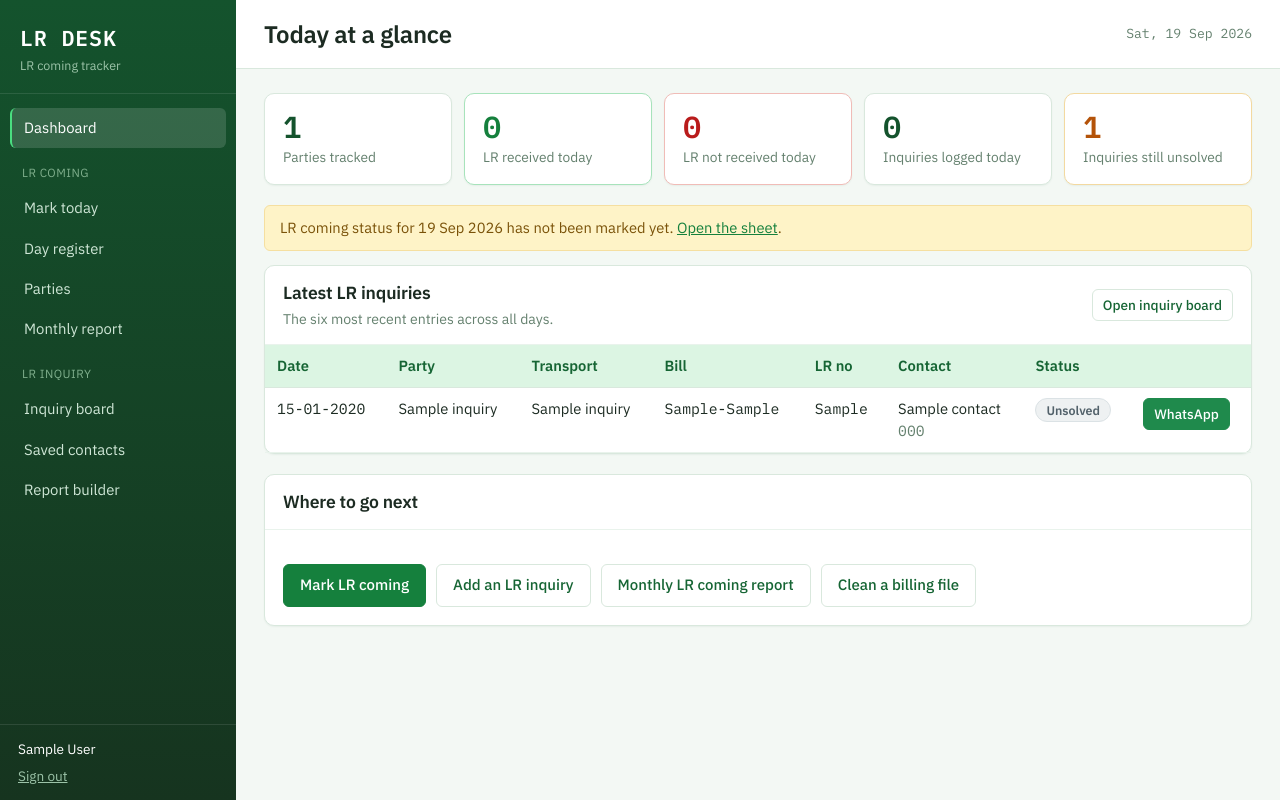
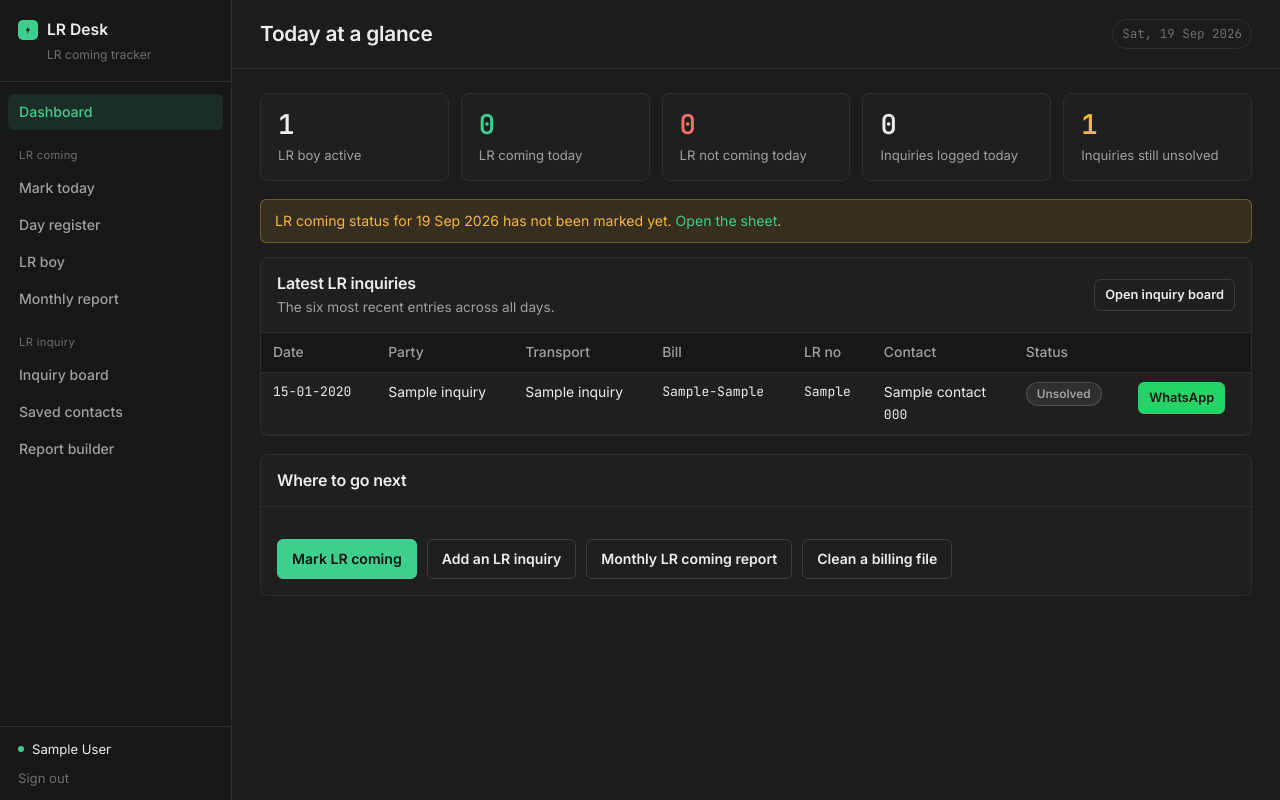
Before and after one commit to Shani-Tiwari-Dev/LR-Management-System, a Django app: page /dashboard/ in a window 1280 px wide. Run offline with Django 5.2, Linux system fonts and the light colour scheme; a user stored in the database is signed in; tables that the repository leaves empty hold one stand-in row (values such as "Sample post").

Commit message:
Add files via upload

```diff
--- a/attendance/forms.py
+++ b/attendance/forms.py
@@ -12,8 +12,8 @@ class EmployeeForm(forms.ModelForm):
         ]
         widgets = {
             "date_joined": forms.DateInput(attrs={"type": "date"}),
-            "code": forms.TextInput(attrs={"placeholder": "PTY-014"}),
-            "name": forms.TextInput(attrs={"placeholder": "Party name"}),
+            "code": forms.TextInput(attrs={"placeholder": "LR-01"}),
+            "name": forms.TextInput(attrs={"placeholder": "LR boy's name"}),
         }
 
 
--- a/attendance/views.py
+++ b/attendance/views.py
@@ -104,7 +104,7 @@ def employee_form(request, pk=None):
     form = EmployeeForm(request.POST or None, instance=employee)
     if request.method == "POST" and form.is_valid():
         saved = form.save()
-        messages.success(request, f"Saved party {saved.name}.")
+        messages.success(request, f"Saved LR boy {saved.name}.")
         return redirect("employee_list")
     return render(request, "attendance/employee_form.html", {
         "active": "employees",
--- a/reports/views.py
+++ b/reports/views.py
@@ -95,8 +95,8 @@ def monthly_attendance_xlsx(request):
     header_fill = PatternFill("solid", fgColor="14532D")
     header_font = Font(color="FFFFFF", bold=True)
 
-    header = ["Code", "Party", "Route / area"] + [str(d) for d in days] + [
-        "Received", "Not received", "Partial", "Pending", "Not expected", "Received total"
+    header = ["Code", "LR boy", "Role"] + [str(d) for d in days] + [
+        "Coming", "Not coming", "Half day", "On leave", "Week off", "Coming total"
     ]
     sheet.append(header)
     for cell in sheet[1]:
@@ -121,7 +121,7 @@ def monthly_attendance_xlsx(request):
 
     # Second sheet: every non-receipt with the remark that was recorded.
     reason_sheet = wb.create_sheet("LR remarks")
-    reason_sheet.append(["Date", "Code", "Party", "Status", "Remark"])
+    reason_sheet.append(["Date", "Code", "LR boy", "Status", "Remark"])
     for cell in reason_sheet[1]:
         cell.fill = header_fill
         cell.font = header_font
--- a/static/css/app.css
+++ b/static/css/app.css
@@ -1,58 +1,68 @@
-/* LR Coming desk — visual language:
-   a light, airy dispatch board. Soft green accents on a clean paper
-   field, monospaced figures for anything that is a code or a count. */
+/* LR Desk — Supabase-inspired dark console.
+   Deep neutral surfaces, hairline borders instead of shadows for hierarchy,
+   one signal color (Supabase green) reserved for primary actions and
+   "on" states, soft-tint badges for status. */
 
 :root {
-  --ink: #14532d;
-  --ink-2: #166534;
-  --ink-3: #3f6b4f;
-  --paper: #f3f8f4;
-  --sheet: #ffffff;
-  --line: #d9e8dd;
-  --line-soft: #e9f3ec;
-  --text: #1c2b22;
-  --muted: #64806e;
-  --green: #16a34a;
-  --green-dark: #15803d;
-  --green-soft: #dcf5e3;
-  --amber: #b45309;
-  --amber-soft: #fef1d6;
-  --yellow: #a16207;
-  --yellow-soft: #fef3c7;
-  --red: #b91c1c;
-  --red-soft: #fbe4e2;
-  --grey: #52616a;
-  --grey-soft: #eef1f2;
-  --radius: 10px;
+  --bg: #1c1c1c;
+  --bg-inset: #171717;
+  --surface: #1f1f1f;
+  --surface-hover: #262626;
+  --surface-raised: #242424;
+  --border: #2e2e2e;
+  --border-strong: #3d3d3d;
+  --text: #ededed;
+  --text-muted: #a0a0a0;
+  --text-faint: #6e6e6e;
+
+  --green: #3ecf8e;
+  --green-dim: #2fb47c;
+  --green-ink: #08150f;
+  --green-bg: rgba(62, 207, 142, 0.12);
+  --green-border: rgba(62, 207, 142, 0.32);
+
+  --red: #f97066;
+  --red-bg: rgba(249, 112, 102, 0.12);
+  --red-border: rgba(249, 112, 102, 0.3);
+
+  --yellow: #f5b83d;
+  --yellow-bg: rgba(245, 184, 61, 0.12);
+  --yellow-border: rgba(245, 184, 61, 0.3);
+
+  --grey-bg: rgba(160, 160, 160, 0.12);
+  --grey-border: rgba(160, 160, 160, 0.28);
+
+  --radius: 8px;
   --radius-sm: 6px;
-  --shadow-sm: 0 1px 2px rgba(20, 83, 45, 0.06);
-  --shadow: 0 4px 14px rgba(20, 83, 45, 0.08);
-  --rail: 236px;
+  --rail: 232px;
 }
 
 * { box-sizing: border-box; }
 
-html { -webkit-text-size-adjust: 100%; }
-
 body {
   margin: 0;
-  background: var(--paper);
+  background: var(--bg);
   color: var(--text);
-  font-family: "IBM Plex Sans", "Segoe UI", system-ui, sans-serif;
-  font-size: 15px;
-  line-height: 1.5;
+  font-family: "Inter", -apple-system, "Segoe UI", system-ui, sans-serif;
+  font-size: 13.5px;
+  line-height: 1.55;
+  -webkit-font-smoothing: antialiased;
 }
 
 .mono, td.mono, .num {
-  font-family: "IBM Plex Mono", ui-monospace, "SF Mono", Menlo, monospace;
+  font-family: "JetBrains Mono", ui-monospace, "SF Mono", Menlo, monospace;
   font-variant-numeric: tabular-nums;
+  font-size: 0.94em;
 }
 
-a { color: var(--green-dark); }
+a { color: var(--green); text-decoration: none; }
+a:hover { text-decoration: underline; }
 
-h1, h2, h3 { font-weight: 600; letter-spacing: -0.01em; margin: 0; }
-h1 { font-size: 1.5rem; }
-h2 { font-size: 1.1rem; }
+h1, h2, h3 { font-weight: 600; letter-spacing: -0.01em; margin: 0; color: var(--text); }
+h1 { font-size: 1.3rem; }
+h2 { font-size: 1rem; }
+
+::selection { background: var(--green-bg); color: var(--text); }
 
 /* ---------------------------------------------------------- app frame */
 
@@ -61,77 +71,102 @@ h2 { font-size: 1.1rem; }
 .rail {
   width: var(--rail);
   flex: 0 0 var(--rail);
-  background: linear-gradient(180deg, #14532d 0%, #16341f 100%);
-  color: #d6ecdc;
+  background: var(--bg-inset);
+  color: var(--text-muted);
   display: flex;
   flex-direction: column;
+  border-right: 1px solid var(--border);
   position: sticky;
   top: 0;
   height: 100vh;
 }
 
-.rail-brand {
-  padding: 22px 20px 18px;
-  border-bottom: 1px solid rgba(255, 255, 255, 0.1);
+.rail-brand { padding: 18px 18px 16px; border-bottom: 1px solid var(--border); }
+.rail-brand .mark {
+  display: flex;
+  align-items: center;
+  gap: 9px;
+  font-size: 0.98rem;
+  font-weight: 600;
+  color: var(--text);
 }
-.rail-brand .mark {
-  font-family: "IBM Plex Mono", monospace;
-  font-size: 1.35rem;
-  font-weight: 600;
-  color: #fff;
-  letter-spacing: 0.04em;
+.mark-icon {
+  width: 20px;
+  height: 20px;
+  border-radius: 5px;
+  background: var(--green);
+  flex: none;
+  position: relative;
 }
-.rail-brand .sub { font-size: 0.78rem; color: #9cc3a8; margin-top: 2px; }
+.mark-icon::after {
+  content: "";
+  position: absolute;
+  inset: 6px 8px;
+  background: var(--green-ink);
+  clip-path: polygon(55% 0%, 0% 60%, 40% 60%, 25% 100%, 100% 35%, 55% 35%);
+}
+.rail-brand .sub { font-size: 0.76rem; color: var(--text-faint); margin-top: 4px; padding-left: 29px; }
 
-.rail nav { padding: 14px 10px; flex: 1; overflow-y: auto; }
+.rail nav { padding: 12px 8px; flex: 1; overflow-y: auto; }
 .rail nav a {
   display: block;
-  padding: 9px 12px;
-  color: #cfe6d6;
+  padding: 7px 11px;
+  color: var(--text-muted);
   text-decoration: none;
   border-radius: var(--radius-sm);
-  font-size: 0.93rem;
-  border-left: 2px solid transparent;
+  font-size: 0.88rem;
+  font-weight: 500;
+  margin-bottom: 1px;
   transition: background 0.12s ease, color 0.12s ease;
 }
-.rail nav a:hover { background: rgba(255, 255, 255, 0.08); color: #fff; }
+.rail nav a:hover { background: var(--surface-hover); color: var(--text); }
 .rail nav a.active {
-  background: rgba(255, 255, 255, 0.14);
-  color: #fff;
-  border-left-color: #4ade80;
+  background: var(--green-bg);
+  color: var(--green);
 }
 .rail nav .group {
-  font-size: 0.74rem;
-  color: #7fae8c;
-  padding: 16px 12px 6px;
-  letter-spacing: 0.04em;
-  text-transform: uppercase;
+  font-size: 0.7rem;
+  color: var(--text-faint);
+  padding: 16px 11px 6px;
+  letter-spacing: 0.03em;
 }
 
 .rail-foot {
-  padding: 14px 18px;
-  border-top: 1px solid rgba(255, 255, 255, 0.1);
-  font-size: 0.85rem;
+  padding: 12px 18px;
+  border-top: 1px solid var(--border);
+  font-size: 0.82rem;
 }
-.rail-foot .who { color: #fff; }
-.rail-foot form { margin: 6px 0 0; }
+.rail-foot .who {
+  color: var(--text);
+  display: flex;
+  align-items: center;
+  gap: 8px;
+}
+.rail-foot .who::before {
+  content: "";
+  width: 6px;
+  height: 6px;
+  border-radius: 50%;
+  background: var(--green);
+  flex: none;
+}
+.rail-foot form { margin: 8px 0 0; }
 .rail-foot button {
   background: none;
   border: 0;
-  color: #9cc3a8;
+  color: var(--text-faint);
   padding: 0;
   cursor: pointer;
   font: inherit;
-  text-decoration: underline;
 }
-.rail-foot button:hover { color: #fff; }
+.rail-foot button:hover { color: var(--text); }
 
 .main { flex: 1; min-width: 0; }
 
 .topbar {
-  background: var(--sheet);
-  border-bottom: 1px solid var(--line);
-  padding: 16px 28px;
+  background: var(--bg);
+  border-bottom: 1px solid var(--border);
+  padding: 18px 28px;
   display: flex;
   align-items: center;
   justify-content: space-between;
@@ -139,9 +174,12 @@ h2 { font-size: 1.1rem; }
   flex-wrap: wrap;
 }
 .topbar .stamp {
-  font-family: "IBM Plex Mono", monospace;
-  font-size: 0.82rem;
-  color: var(--muted);
+  font-family: "JetBrains Mono", monospace;
+  font-size: 0.78rem;
+  color: var(--text-faint);
+  padding: 4px 9px;
+  border: 1px solid var(--border);
+  border-radius: 999px;
 }
 
 .content { padding: 24px 28px 56px; max-width: 1400px; }
@@ -149,51 +187,46 @@ h2 { font-size: 1.1rem; }
 /* ------------------------------------------------------------- panels */
 
 .panel {
-  background: var(--sheet);
-  border: 1px solid var(--line);
+  background: var(--surface);
+  border: 1px solid var(--border);
   border-radius: var(--radius);
-  margin-bottom: 20px;
-  box-shadow: var(--shadow-sm);
+  margin-bottom: 18px;
 }
 .panel-head {
-  padding: 14px 18px;
-  border-bottom: 1px solid var(--line-soft);
+  padding: 13px 16px;
+  border-bottom: 1px solid var(--border);
   display: flex;
   align-items: center;
   justify-content: space-between;
   gap: 12px;
   flex-wrap: wrap;
 }
-.panel-head p { margin: 2px 0 0; color: var(--muted); font-size: 0.88rem; }
-.panel-body { padding: 18px; }
+.panel-head p { margin: 2px 0 0; color: var(--text-muted); font-size: 0.85rem; }
+.panel-body { padding: 16px; }
 .panel-body.tight { padding: 0; }
 
 .tiles {
   display: grid;
   grid-template-columns: repeat(auto-fit, minmax(170px, 1fr));
   gap: 12px;
-  margin-bottom: 20px;
+  margin-bottom: 18px;
 }
 .tile {
-  background: var(--sheet);
-  padding: 16px 18px;
-  border: 1px solid var(--line);
+  background: var(--surface);
+  padding: 15px 17px;
+  border: 1px solid var(--border);
   border-radius: var(--radius);
-  box-shadow: var(--shadow-sm);
 }
 .tile .figure {
-  font-family: "IBM Plex Mono", monospace;
-  font-size: 1.9rem;
+  font-family: "JetBrains Mono", monospace;
+  font-size: 1.7rem;
   font-weight: 600;
-  line-height: 1.1;
-  color: var(--ink);
+  line-height: 1.15;
+  color: var(--text);
 }
-.tile .caption { color: var(--muted); font-size: 0.86rem; margin-top: 4px; }
-.tile.good { border-color: #a7e3bb; }
-.tile.good .figure { color: var(--green-dark); }
-.tile.warn { border-color: #f3d9a0; }
-.tile.warn .figure { color: var(--amber); }
-.tile.bad { border-color: #f0bcb7; }
+.tile .caption { color: var(--text-muted); font-size: 0.82rem; margin-top: 4px; }
+.tile.good .figure { color: var(--green); }
+.tile.warn .figure { color: var(--yellow); }
 .tile.bad .figure { color: var(--red); }
 
 /* -------------------------------------------------------------- forms */
@@ -250,66 +283,67 @@ input[type="file"] { font: inherit; }
   display: inline-flex;
   align-items: center;
   gap: 7px;
-  padding: 9px 16px;
+  padding: 8px 14px;
   border-radius: var(--radius-sm);
-  border: 1px solid var(--green-dark);
-  background: var(--green-dark);
-  color: #fff;
+  border: 1px solid var(--green);
+  background: var(--green);
+  color: var(--green-ink);
   font: inherit;
-  font-weight: 500;
+  font-weight: 600;
+  font-size: 0.88rem;
   cursor: pointer;
   text-decoration: none;
-  transition: background 0.12s ease, box-shadow 0.12s ease, transform 0.05s ease;
+  transition: background 0.12s ease, border-color 0.12s ease, transform 0.05s ease;
 }
-.btn:hover { background: #146c33; box-shadow: var(--shadow); }
+.btn:hover { background: var(--green-dim); border-color: var(--green-dim); text-decoration: none; }
 .btn:active { transform: translateY(1px); }
 .btn.secondary {
-  background: #fff;
-  color: var(--ink-2);
-  border-color: var(--line);
+  background: transparent;
+  color: var(--text);
+  border-color: var(--border-strong);
 }
-.btn.secondary:hover { background: var(--green-soft); border-color: #b9e4c6; }
-.btn.wa { background: #1f8a4c; border-color: #1f8a4c; color: #fff; }
-.btn.wa:hover { background: #196f3d; }
-.btn.small { padding: 5px 10px; font-size: 0.85rem; }
-.btn.danger { background: var(--red); border-color: var(--red); }
+.btn.secondary:hover { background: var(--surface-hover); border-color: var(--border-strong); }
+.btn.wa { background: #25d366; border-color: #25d366; color: #08150f; }
+.btn.wa:hover { background: #1fb958; border-color: #1fb958; }
+.btn.small { padding: 5px 10px; font-size: 0.8rem; }
+.btn.danger { background: var(--red); border-color: var(--red); color: #240a08; }
 
 /* ------------------------------------------------------------- tables */
 
 .table-wrap { overflow-x: auto; }
-table { width: 100%; border-collapse: collapse; font-size: 0.92rem; }
+table { width: 100%; border-collapse: collapse; font-size: 0.87rem; }
 thead th {
-  background: var(--green-soft);
+  background: var(--bg-inset);
   text-align: left;
-  padding: 10px 12px;
-  border-bottom: 1px solid var(--line);
-  font-weight: 600;
-  color: var(--ink-2);
+  padding: 9px 12px;
+  border-bottom: 1px solid var(--border);
+  font-weight: 500;
+  color: var(--text-muted);
   white-space: nowrap;
 }
-tbody td { padding: 10px 12px; border-bottom: 1px solid var(--line-soft); vertical-align: top; }
-tbody tr:hover { background: #f5fbf6; }
-tfoot td { padding: 10px 12px; font-weight: 600; border-top: 1px solid var(--line); }
-.empty { padding: 34px 18px; text-align: center; color: var(--muted); }
+tbody td { padding: 9px 12px; border-bottom: 1px solid var(--border); vertical-align: top; color: var(--text); }
+tbody tr:hover { background: var(--surface-hover); }
+tfoot td { padding: 9px 12px; font-weight: 600; border-top: 1px solid var(--border-strong); }
+.empty { padding: 34px 18px; text-align: center; color: var(--text-faint); }
 
 .pill {
   display: inline-block;
   padding: 2px 10px;
   border-radius: 999px;
-  font-size: 0.78rem;
+  font-size: 0.74rem;
   font-weight: 600;
   border: 1px solid transparent;
 }
-.pill.p { background: var(--green-soft); color: var(--green-dark); }
-.pill.a { background: var(--red-soft); color: var(--red); }
-.pill.h, .pill.l { background: var(--yellow-soft); color: var(--yellow); }
-.pill.w { background: var(--grey-soft); color: var(--grey); }
+.pill.p { background: var(--green-bg); color: var(--green); border-color: var(--green-border); }
+.pill.a { background: var(--red-bg); color: var(--red); border-color: var(--red-border); }
+.pill.h, .pill.l { background: var(--yellow-bg); color: var(--yellow); border-color: var(--yellow-border); }
+.pill.w { background: var(--grey-bg); color: var(--text-muted); border-color: var(--grey-border); }
 
 /* LR inquiry statuses: unsolved (open) = neutral grey, LR coming (followed) =
    yellow, solved (closed) = green. */
-.pill.open { background: var(--grey-soft); color: var(--grey); border-color: #dbe2e5; }
-.pill.followed { background: var(--yellow-soft); color: var(--yellow); border-color: #f5dfa0; }
-.pill.closed { background: var(--green-soft); color: var(--green-dark); border-color: #b9e4c6; }
+.pill.open { background: var(--grey-bg); color: var(--text-muted); border-color: var(--grey-border); }
+.pill.followed { background: var(--yellow-bg); color: var(--yellow); border-color: var(--yellow-border); }
+.pill.closed { background: var(--green-bg); color: var(--green); border-color: var(--green-border); }
 
 /* ------------------------------------------------- LR coming marking */
 
@@ -319,43 +353,43 @@ tfoot td { padding: 10px 12px; font-weight: 600; border-top: 1px solid var(--lin
 .status-set label {
   margin: 0;
   padding: 5px 11px;
-  border: 1px solid var(--line);
+  border: 1px solid var(--border-strong);
   border-radius: var(--radius-sm);
   cursor: pointer;
-  font-size: 0.86rem;
-  background: #fff;
-  color: var(--ink-3);
+  font-size: 0.82rem;
+  background: var(--bg-inset);
+  color: var(--text-muted);
   transition: background 0.12s ease, color 0.12s ease, border-color 0.12s ease;
 }
 .status-set input:checked + label {
-  background: var(--green-dark);
-  border-color: var(--green-dark);
-  color: #fff;
+  background: var(--green);
+  border-color: var(--green);
+  color: var(--green-ink);
 }
 .status-set input:focus-visible + label { outline: 2px solid var(--green); outline-offset: 1px; }
-.reason-cell input { min-width: 240px; }
+.reason-cell input { min-width: 220px; }
 .reason-cell.hidden { visibility: hidden; }
 
-.grid-report td, .grid-report th { padding: 5px 6px; text-align: center; font-size: 0.8rem; }
-.grid-report td.name { text-align: left; white-space: nowrap; font-size: 0.88rem; }
-.grid-report .mark-P { color: var(--green-dark); font-weight: 600; }
-.grid-report .mark-A { color: var(--red); font-weight: 600; background: var(--red-soft); }
+.grid-report td, .grid-report th { padding: 5px 6px; text-align: center; font-size: 0.78rem; }
+.grid-report td.name { text-align: left; white-space: nowrap; font-size: 0.85rem; color: var(--text); }
+.grid-report .mark-P { color: var(--green); font-weight: 600; }
+.grid-report .mark-A { color: var(--red); font-weight: 600; background: var(--red-bg); }
 .grid-report .mark-H, .grid-report .mark-L { color: var(--yellow); font-weight: 600; }
-.grid-report .mark-W { color: #93a3ad; }
+.grid-report .mark-W { color: var(--text-faint); }
 
 /* ------------------------------------------------------------ notices */
 
 .notice {
-  padding: 11px 15px;
+  padding: 10px 14px;
   border-radius: var(--radius-sm);
-  border: 1px solid var(--line);
-  background: #fff;
+  border: 1px solid var(--border);
+  background: var(--surface);
   margin-bottom: 14px;
-  font-size: 0.92rem;
+  font-size: 0.88rem;
 }
-.notice.success { border-color: #a7e3bb; background: var(--green-soft); color: #0f5a2c; }
-.notice.error { border-color: #e6b3ae; background: var(--red-soft); color: var(--red); }
-.notice.info { border-color: #f5dfa0; background: var(--yellow-soft); color: #7a5209; }
+.notice.success { border-color: var(--green-border); background: var(--green-bg); color: var(--green); }
+.notice.error { border-color: var(--red-border); background: var(--red-bg); color: var(--red); }
+.notice.info { border-color: var(--yellow-border); background: var(--yellow-bg); color: var(--yellow); }
 
 .toolbar {
   display: flex;
--- a/templates/accounts/dashboard.html
+++ b/templates/accounts/dashboard.html
@@ -4,9 +4,9 @@
 
 {% block content %}
 <div class="tiles">
-  <div class="tile"><div class="figure">{{ employee_count }}</div><div class="caption">Parties tracked</div></div>
-  <div class="tile good"><div class="figure">{{ present_today }}</div><div class="caption">LR received today</div></div>
-  <div class="tile bad"><div class="figure">{{ absent_today }}</div><div class="caption">LR not received today</div></div>
+  <div class="tile"><div class="figure">{{ employee_count }}</div><div class="caption">LR boy active</div></div>
+  <div class="tile good"><div class="figure">{{ present_today }}</div><div class="caption">LR coming today</div></div>
+  <div class="tile bad"><div class="figure">{{ absent_today }}</div><div class="caption">LR not coming today</div></div>
   <div class="tile"><div class="figure">{{ inquiries_today }}</div><div class="caption">Inquiries logged today</div></div>
   <div class="tile warn"><div class="figure">{{ open_inquiries }}</div><div class="caption">Inquiries still unsolved</div></div>
 </div>
--- a/templates/accounts/login.html
+++ b/templates/accounts/login.html
@@ -6,7 +6,7 @@
   <title>Sign in · LR Desk</title>
   <link rel="preconnect" href="https://fonts.googleapis.com">
   <link rel="preconnect" href="https://fonts.gstatic.com" crossorigin>
-  <link href="https://fonts.googleapis.com/css2?family=IBM+Plex+Mono:wght@400;500;600&family=IBM+Plex+Sans:wght@400;500;600&display=swap" rel="stylesheet">
+  <link href="https://fonts.googleapis.com/css2?family=JetBrains+Mono:wght@400;500;600&family=Inter:wght@400;500;600;700&display=swap" rel="stylesheet">
   <link rel="stylesheet" href="{% static 'css/app.css' %}">
 </head>
 <body>
@@ -15,12 +15,12 @@
     <div class="docket">
       <div>consignment desk <b>/ open</b></div>
       <div>lr numbers pending <b>/ tracked daily</b></div>
-      <div>staff register <b>/ marked daily</b></div>
+      <div>lr boy <b>/ marked daily</b></div>
     </div>
     <div>
       <h1>The desk where LRs stop going missing.</h1>
       <p>Log the day's inquiries, message the transport contact on WhatsApp,
-         and keep the staff register in one place.</p>
+         and mark whether the LR boy came in — all in one place.</p>
     </div>
     <div class="docket">lr desk · {% now "Y" %}</div>
   </div>
--- a/templates/attendance/employee_form.html
+++ b/templates/attendance/employee_form.html
@@ -1,6 +1,6 @@
 {% extends "base.html" %}
-{% block title %}{% if employee %}Edit party{% else %}Add party{% endif %} · LR Desk{% endblock %}
-{% block heading %}{% if employee %}Edit {{ employee.name }}{% else %}Add a party{% endif %}{% endblock %}
+{% block title %}{% if employee %}Edit LR boy{% else %}Add LR boy{% endif %} · LR Desk{% endblock %}
+{% block heading %}{% if employee %}Edit {{ employee.name }}{% else %}Add the LR boy{% endif %}{% endblock %}
 
 {% block content %}
 <div class="panel" style="max-width:720px">
@@ -21,7 +21,7 @@
         {% endfor %}
       </div>
       <div class="actions">
-        <button class="btn" type="submit">Save party</button>
+        <button class="btn" type="submit">Save LR boy</button>
         <a class="btn secondary" href="{% url 'employee_list' %}">Cancel</a>
       </div>
     </form>
--- a/templates/attendance/mark.html
+++ b/templates/attendance/mark.html
@@ -1,7 +1,7 @@
 {% extends "base.html" %}
 {% block title %}Mark LR coming · LR Desk{% endblock %}
 {% block heading %}LR coming sheet{% endblock %}
-{% block subheading %}<p style="margin:2px 0 0;color:var(--muted)">Mark LR received. Anything other than received needs a remark.</p>{% endblock %}
+{% block subheading %}<p style="margin:2px 0 0;color:var(--muted)">Mark whether the LR boy is coming. Anything other than coming needs a remark.</p>{% endblock %}
 {% block stamp %}{{ day|date:"D, d M Y" }}{% endblock %}
 
 {% block content %}
@@ -24,7 +24,7 @@
     <div class="table-wrap">
       <table>
         <thead>
-          <tr><th style="width:110px">Code</th><th>Party</th><th>Status</th><th>Remarks</th></tr>
+          <tr><th style="width:110px">Code</th><th>LR boy</th><th>Status</th><th>Remarks</th></tr>
         </thead>
         <tbody>
         {% for employee, form in rows %}
@@ -48,7 +48,7 @@
             </td>
           </tr>
         {% empty %}
-          <tr><td colspan="4" class="empty">No active parties yet. <a href="{% url 'employee_add' %}">Add a party</a> to start tracking LR coming.</td></tr>
+          <tr><td colspan="4" class="empty">No LR boy set up yet. Add one from the Django admin panel to start marking LR coming status.</td></tr>
         {% endfor %}
         </tbody>
       </table>
--- a/templates/attendance/register.html
+++ b/templates/attendance/register.html
@@ -5,8 +5,8 @@
 
 {% block content %}
 <div class="tiles">
-  <div class="tile good"><div class="figure">{{ present }}</div><div class="caption">LR received</div></div>
-  <div class="tile bad"><div class="figure">{{ absent }}</div><div class="caption">LR not received</div></div>
+  <div class="tile good"><div class="figure">{{ present }}</div><div class="caption">LR coming</div></div>
+  <div class="tile bad"><div class="figure">{{ absent }}</div><div class="caption">LR not coming</div></div>
 </div>
 
 <div class="panel">
@@ -21,7 +21,7 @@
   <div class="panel-body tight">
     <div class="table-wrap">
       <table>
-        <thead><tr><th>Code</th><th>Party</th><th>Status</th><th>Remarks</th></tr></thead>
+        <thead><tr><th>Code</th><th>LR boy</th><th>Status</th><th>Remarks</th></tr></thead>
         <tbody>
         {% for record in records %}
           <tr>
--- a/templates/base.html
+++ b/templates/base.html
@@ -6,14 +6,14 @@
   <title>{% block title %}LR Desk{% endblock %}</title>
   <link rel="preconnect" href="https://fonts.googleapis.com">
   <link rel="preconnect" href="https://fonts.gstatic.com" crossorigin>
-  <link href="https://fonts.googleapis.com/css2?family=IBM+Plex+Mono:wght@400;500;600&family=IBM+Plex+Sans:wght@400;500;600&display=swap" rel="stylesheet">
+  <link href="https://fonts.googleapis.com/css2?family=JetBrains+Mono:wght@400;500;600&family=Inter:wght@400;500;600;700&display=swap" rel="stylesheet">
   <link rel="stylesheet" href="{% static 'css/app.css' %}">
 </head>
 <body>
 <div class="shell">
   <aside class="rail">
     <div class="rail-brand">
-      <div class="mark">LR&nbsp;DESK</div>
+      <div class="mark"><span class="mark-icon"></span>LR Desk</div>
       <div class="sub">LR coming tracker</div>
     </div>
     <nav>
@@ -21,7 +21,7 @@
       <div class="group">LR coming</div>
       <a href="{% url 'mark_attendance' %}" class="{% if active == 'mark' %}active{% endif %}">Mark today</a>
       <a href="{% url 'day_register' %}" class="{% if active == 'register' %}active{% endif %}">Day register</a>
-      <a href="{% url 'employee_list' %}" class="{% if active == 'employees' %}active{% endif %}">Parties</a>
+      <a href="{% url 'employee_list' %}" class="{% if active == 'employees' %}active{% endif %}">LR boy</a>
       <a href="{% url 'monthly_attendance' %}" class="{% if active == 'monthly' %}active{% endif %}">Monthly report</a>
       <div class="group">LR inquiry</div>
       <a href="{% url 'inquiry_dashboard' %}" class="{% if active == 'inquiry' %}active{% endif %}">Inquiry board</a>
```
Also changed, not shown: other parts of static/css/app.css (+44 -32 lines), accounts/management/commands/seed_demo.py (+3 -6 lines), attendance/models.py (+12 -12 lines), templates/attendance/employees.html (+5 -12 lines), templates/reports/monthly_attendance.html (+8 -8 lines), attendance/migrations/0003_alter_attendance_reason_alter_attendance_status_and_more.py (added).
